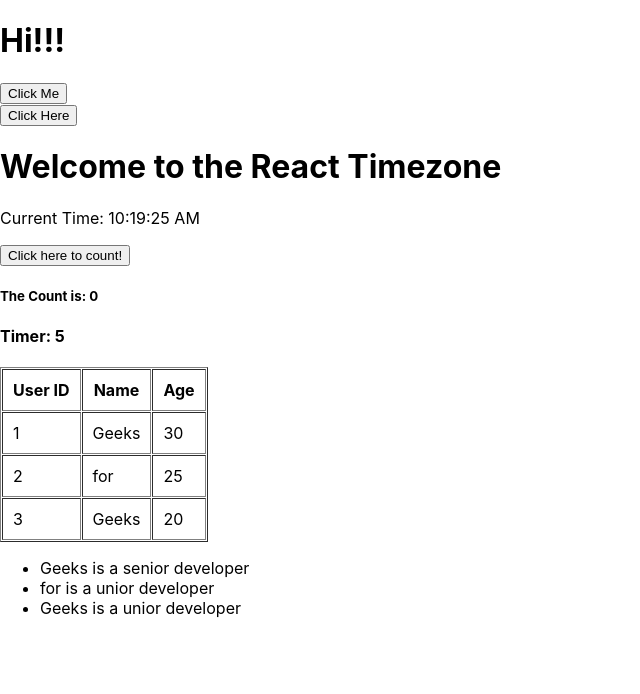
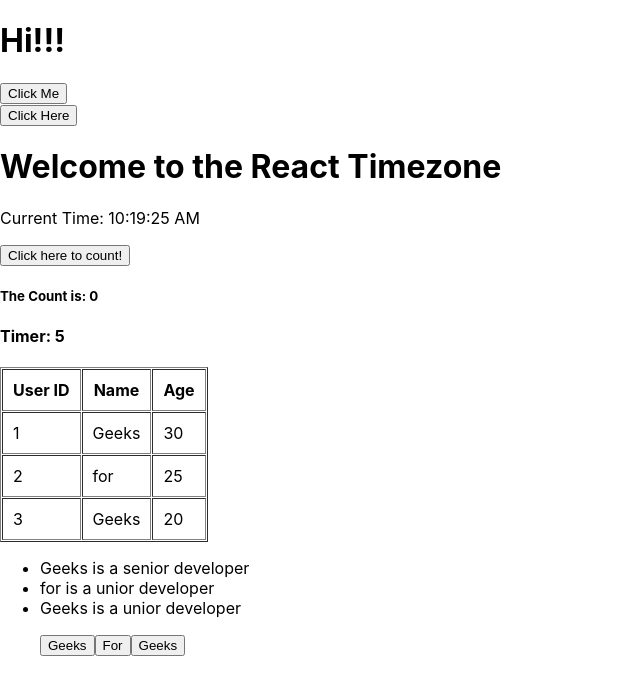
Before and after one commit to hekajandev-tech/learning-React, a React (Create React App) app: page / in a window 1280 px wide. Shown: the top 694 px of the page, without its empty margins (0-640 px from the left). Built offline with nearby package versions, Linux system fonts and the light colour scheme.

Commit message:
Week04 of learning React

```diff
--- a/src/App.js
+++ b/src/App.js
@@ -5,6 +5,7 @@ import UpdateTime from "./UpdateTime";
 import Count from "./countNum";
 import Timer from "./Timer";
 import ReactList from "./ListMap";
+import ClientEvent from "./ClientEvent";
 
 //Child calling
 
@@ -34,6 +35,7 @@ export default function App() {
       <Count/>
       <Timer/>
       <ReactList/>
+      <ClientEvent/>
     </Welcome>
   );
 }
--- /dev/null
+++ b/src/ClientEvent.js
@@ -0,0 +1,36 @@
+import React, { useState, useEffect } from "react";
+
+export default function ClientEvent() {
+    const Company = ["Geeks", "For", "Geeks"];
+    const [name , setName] = useState("");
+    const handleClick = (Company) => {
+        //Method 01
+        // document.getElementById("heading").innerHTML = `This is ${Company}`;
+
+        //Method02
+        setName(`This is ${Company}`);
+    };
+
+    return (
+        <>
+            <div>
+                <ul>
+                    {Company.map((Company, index) => (
+                        <button key={index} onClick={() =>
+                            handleClick(Company)
+                        }>
+                            {Company}
+                        </button>
+                    ))}
+                </ul>
+            </div>
+            <div>
+                {/* Method01 */}
+                {/* <p id="heading"></p> */}
+
+                {/* Method02 */}
+                <p>{name}</p>
+            </div>
+        </>
+    )
+}
```
